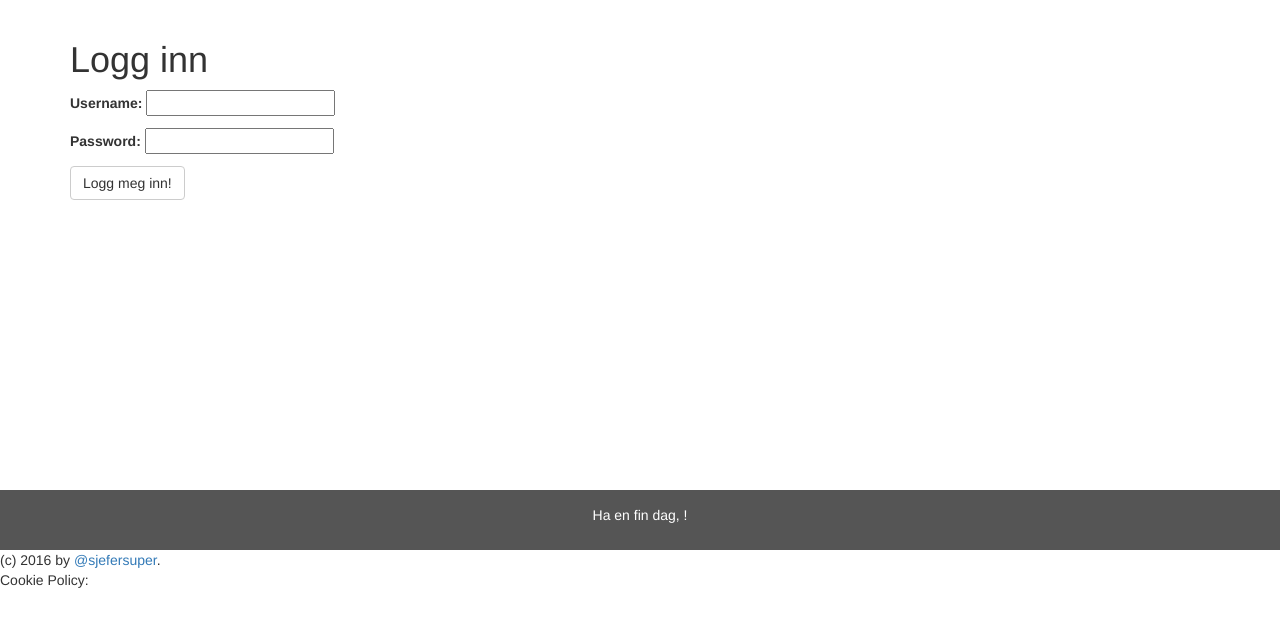
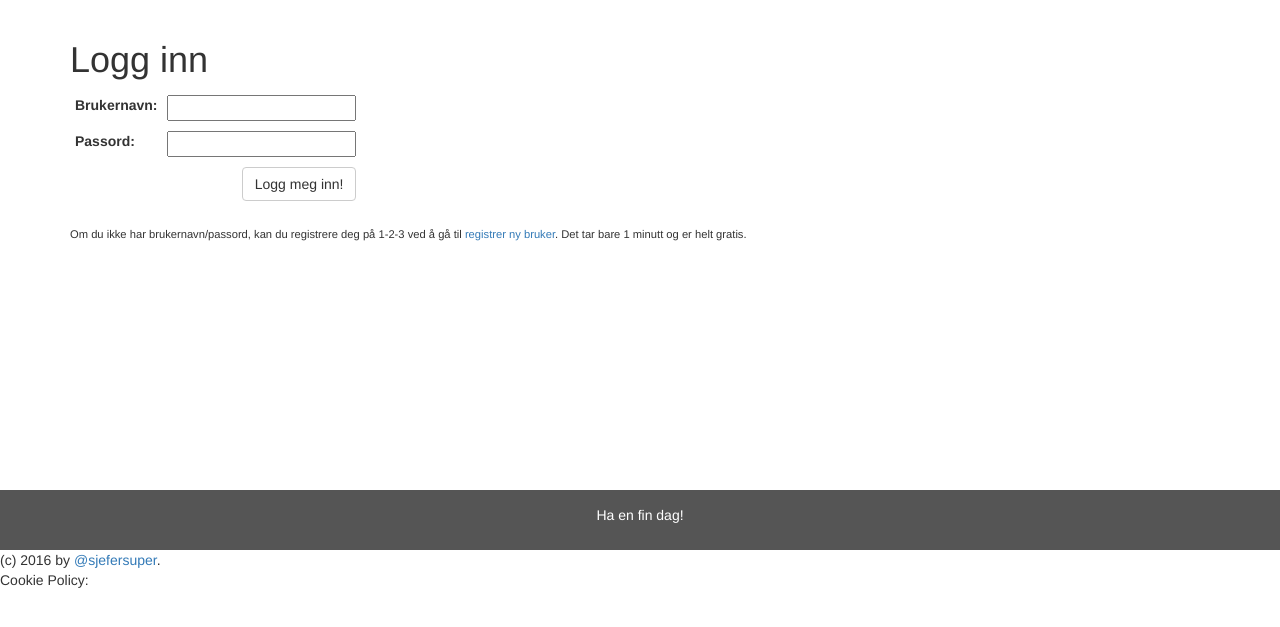
Before and after one commit to hakdo/forplan, a Django app: page /login/ in a window 1280 px wide. Shown: the part 52-679 px from the top of the page. Run offline with Django 3.2, Linux system fonts and the light colour scheme; some libraries are stand-ins or nearby versions.

Commit message:
penere skjema for innlogging o.l.

```diff
--- a/shoppinglist/forms.py
+++ b/shoppinglist/forms.py
@@ -11,10 +11,10 @@ class SimpleListForm(forms.ModelForm):
         }
 
 class loginForm(forms.Form):
-    username=forms.CharField(max_length=200)
-    password=forms.CharField(max_length=30)
+    username=forms.CharField(max_length=200,label='Brukernavn')
+    password=forms.CharField(max_length=30,label='Passord',widget=forms.PasswordInput())
 
 class registernewForm(forms.Form):
-    username=forms.CharField(max_length=200)
-    email=forms.EmailField()
-    password=forms.CharField(max_length=30,widget=forms.PasswordInput())
+    username=forms.CharField(max_length=20,label='Ønsket brukernavn')
+    email=forms.EmailField(label='E-post')
+    password=forms.CharField(max_length=30,widget=forms.PasswordInput(),label='Passord')
--- a/shoppinglist/templates/shoppinglist/base.html
+++ b/shoppinglist/templates/shoppinglist/base.html
@@ -140,7 +140,11 @@ div.cookiesplain:hover {
 </div>
 <br />
 <footer class="container-fluid text-center">
+  {% if user.is_authenticated %}
   <p>Ha en fin dag, {{ user.username }}!</p>
+  {% else %}
+  <p>Ha en fin dag!</p>
+  {% endif %}
 </footer>
 <address>(c) 2016 by <a href="https://www.twitter.com/sjfersuper">@sjefersuper</a>.
 <div class="cookiesplain">
--- a/shoppinglist/templates/shoppinglist/login.html
+++ b/shoppinglist/templates/shoppinglist/login.html
@@ -6,8 +6,18 @@
 <p>Du er allerede logget inn som {{ user.username }}.</p>
 {% else %}
 <form method="POST">{% csrf_token %}
-{{ form.as_p }}
-<button class="btn btn-default" type="submit">Logg meg inn!</button>
+<table class="table-condensed">
+
+{{ form.as_table }}
+<tr><td></td><td style="float:right">
+  <button class="btn btn-default" type="submit">Logg meg inn!</button>
+</td></tr>
+</table>
+
 </form>
+
+<p style="padding-top:20px; font-size: 0.8em;">Om du ikke har brukernavn/passord, kan du registrere deg på 1-2-3
+  ved å gå til <a href="{% url 'newuser' %}">registrer ny bruker</a>.
+  Det tar bare 1 minutt og er helt gratis.</p>
 {% endif %}
 {% endblock %}
--- a/shoppinglist/views.py
+++ b/shoppinglist/views.py
@@ -68,11 +68,14 @@ def newuser(request):
             username = new_user.cleaned_data['username']
             email = new_user.cleaned_data['email']
             password=new_user.cleaned_data['password']
-            user = User.objects.create_user(username,email,password)
-            user.save()
-            return redirect('welcome')
+            try:
+                user = User.objects.create_user(username,email,password)
+                user.save()
+                return redirect('welcome')
+            except:
+                return HttpResponse('Noe gikk feil. Prøv igjen med et annet brukernavn/passord.')
         else:
-            return HttpResponse('Darn')
+            return HttpResponse('Noe gikk feil. Dette skal ikke gå an. Hvordan fikk du til dette?')
     else:
         form = registernewForm()
         return render(request,'shoppinglist/register_new.html',{'form': form})
```
Also changed, not shown: shoppinglist/templates/shoppinglist/register_new.html (+8 -2 lines).
